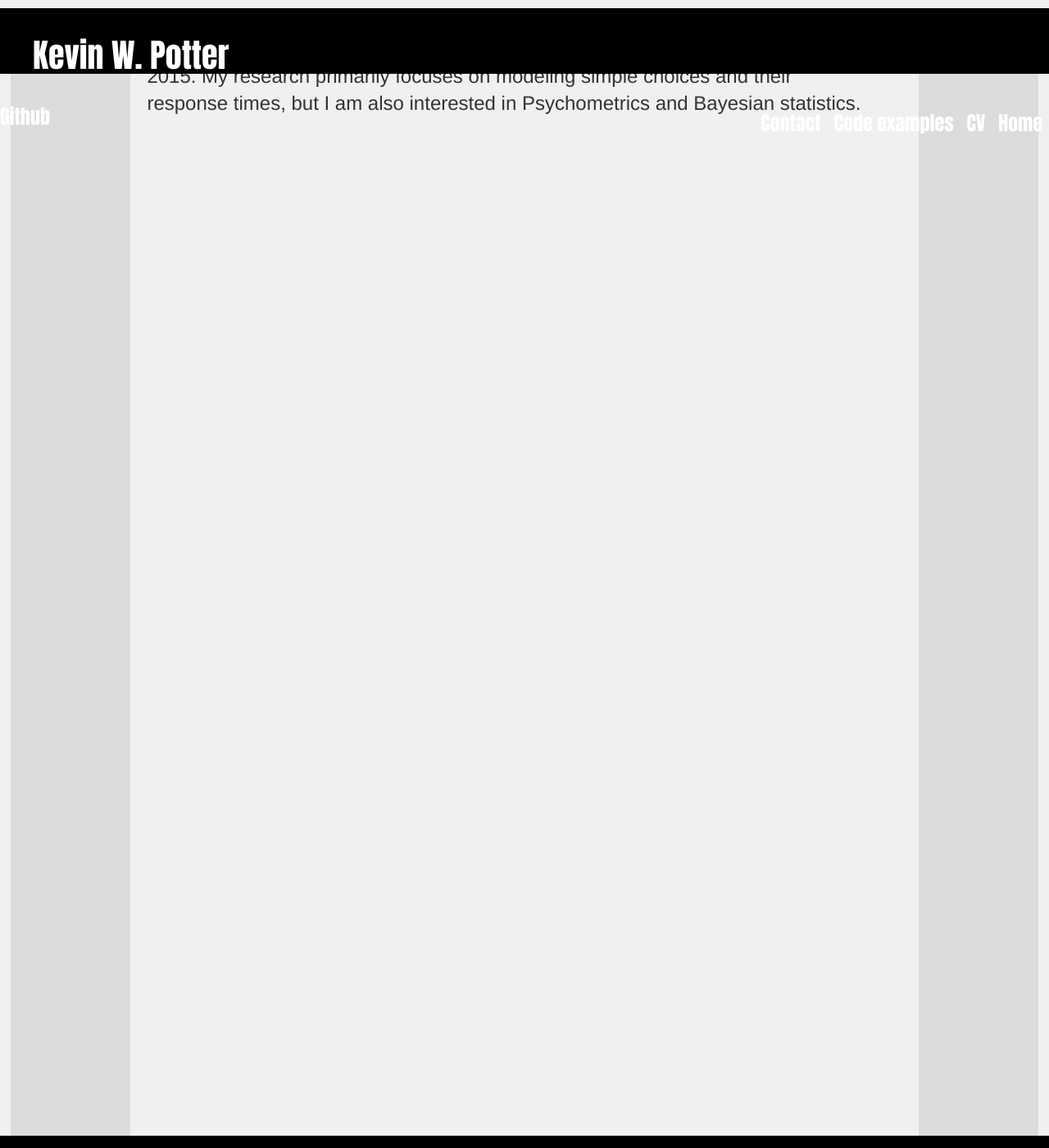
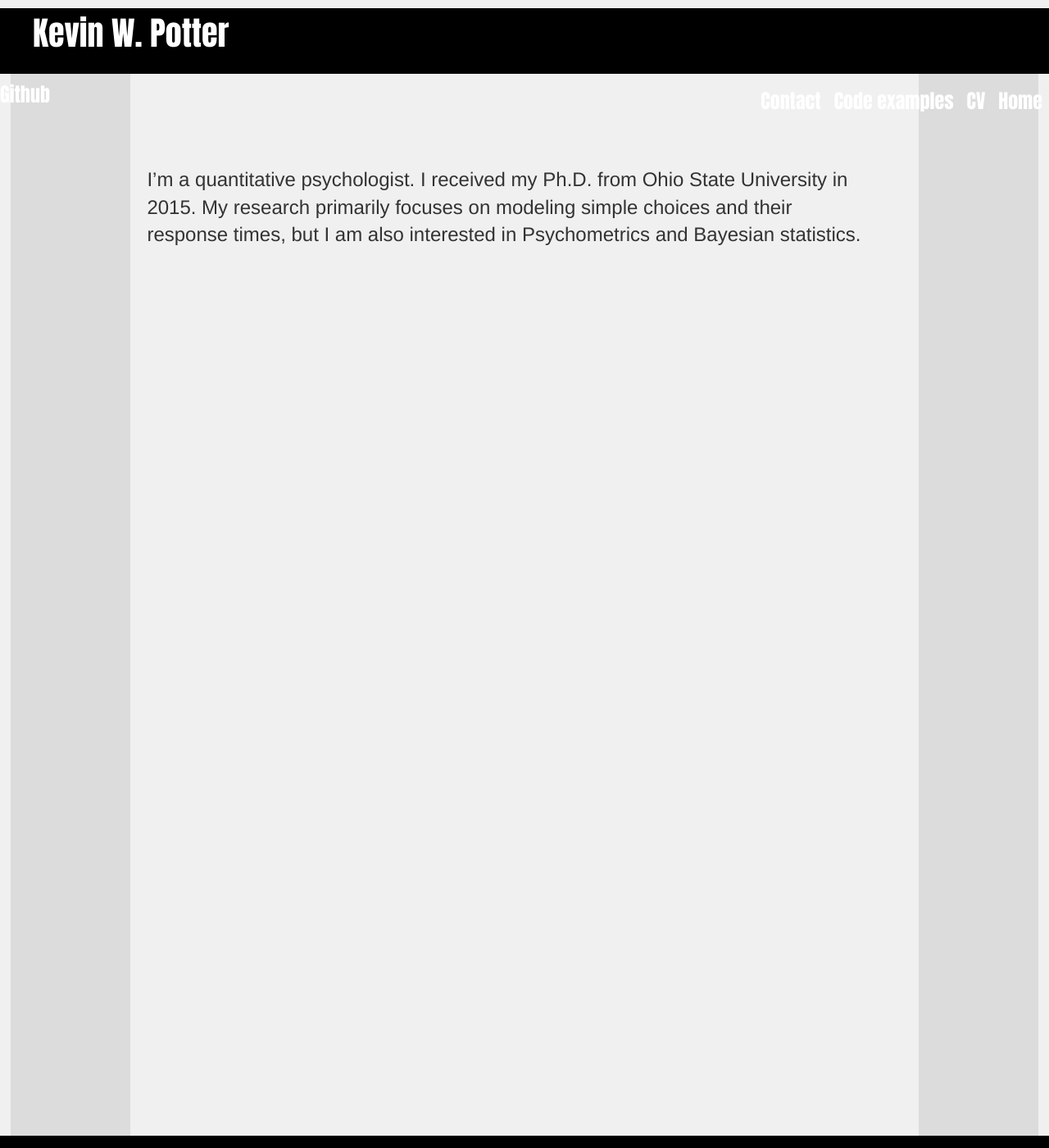
Before and after one commit to rettopnivek/rettopnivek.github.io, a Jekyll site: the page built from index.md, in a window 1280 px wide and 1400 px high. Shown: the whole window at 82% size. Built offline with Jekyll 4.4.1, drawn with Linux system fonts in a browser that asks for light colours.

Commit message:
Update main.css

```diff
--- a/css/main.css
+++ b/css/main.css
@@ -19,6 +19,7 @@ header {
 .nameDrop {
 	float: left;
 	margin-left: 40px;
+	margin-top: 0px;
 	font-size: 2.5em;
 	font-family: 'Impact','Charcoal','sans-serif';
 }
@@ -26,6 +27,7 @@ header {
 .navMenu {
 	font-size: 1.5em;
 	font-family: 'Impact','Charcoal','sans-serif';
+	margin-top: 0px;
 	/* Remove bullet points */
 	list-style-type: none;
 	margin: 0;
@@ -63,8 +65,8 @@ li a {
 }
 /* Main content */
 section {
-	font-family:'Helvetica', 'Arial', 'Sans-Serif'; */
-	margin-top: 80px;
+	font-family:'Helvetica', 'Arial', 'Sans-Serif';
+	margin-top: 160px;
 	margin-left: 5px;
 	margin-right: 5px;
 	width: 70%;
```
